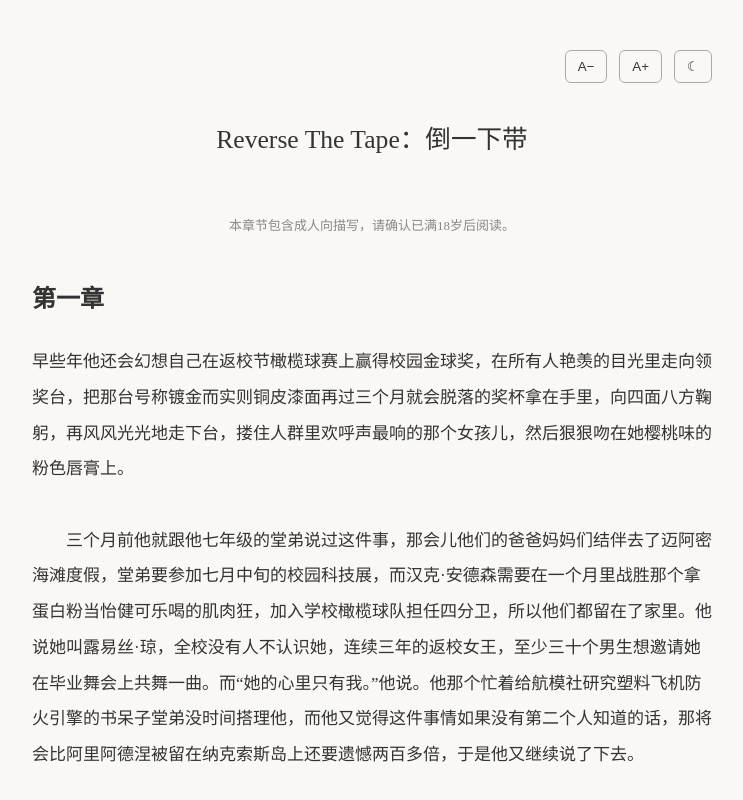
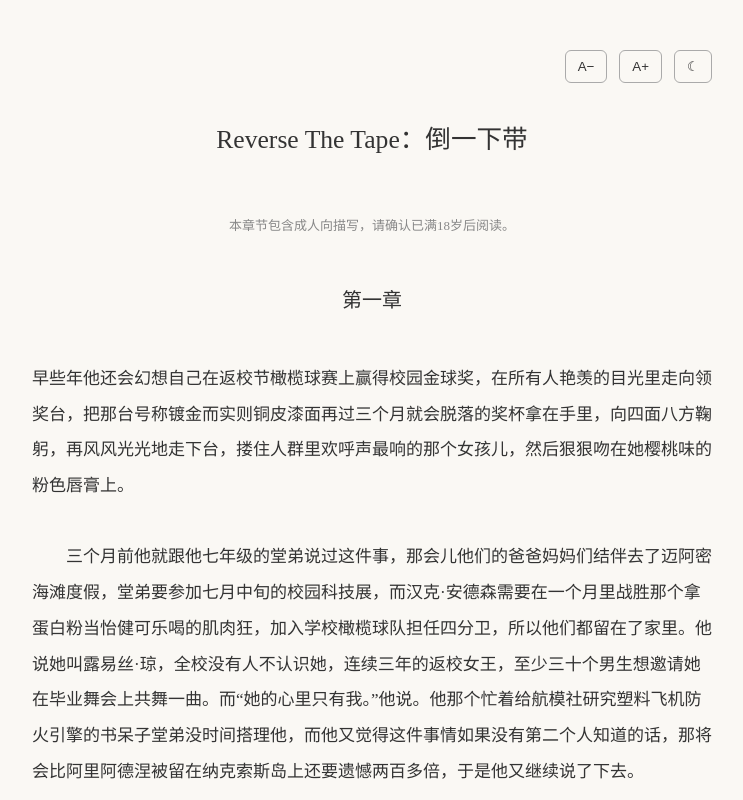
Before and after one commit to tamako01/novel-reader, a plain HTML site: page index.html in a window 1280 px wide. Shown: the top 800 px of the page, without its empty margins (268-1011 px from the left). Drawn offline with Linux system fonts and the light colour scheme.

Commit message:
Update index.html

```diff
--- a/index.html
+++ b/index.html
@@ -6,6 +6,12 @@
 <meta name="robots" content="noindex, nofollow">
 <title>阅读</title>
 <style>
+.chapter-title {
+    text-align: center;
+    font-size: 20px;
+    font-weight: normal;
+    margin: 40px 0;
+}
 :root{color-scheme:light dark}
 body{margin:0;background:#faf8f4;color:#333;font-family:"Noto Serif SC","Songti SC",serif;line-height:2.1}
 main{max-width:680px;margin:auto;padding:50px 24px 100px}
```
